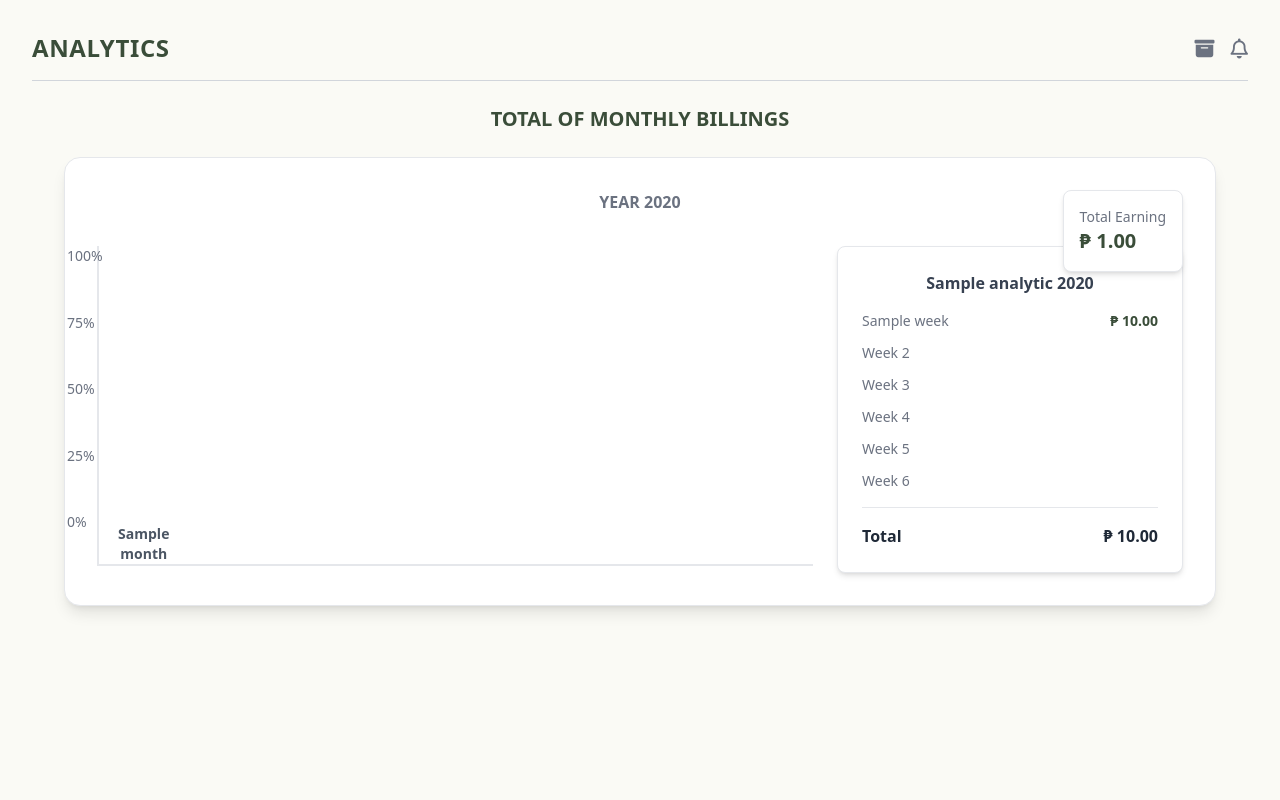
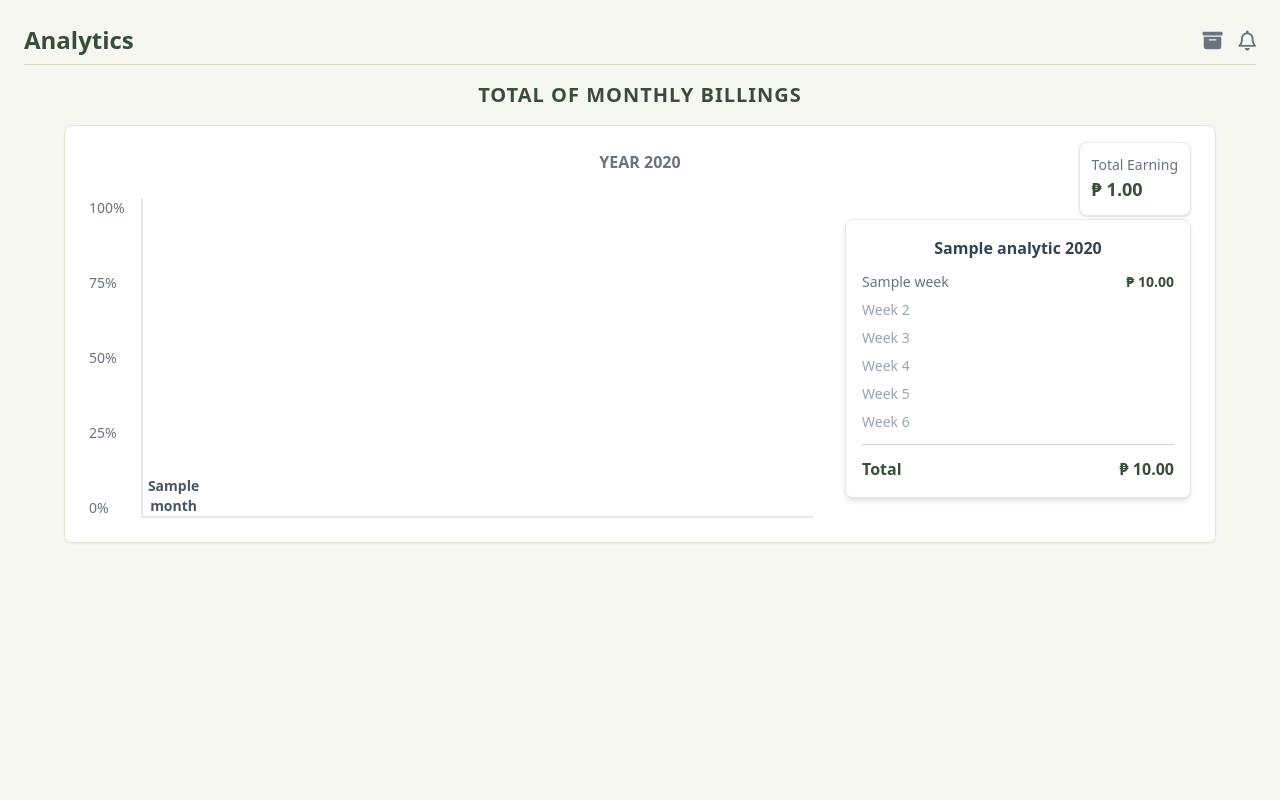
Before and after one commit to AlT4lR/CapstoneMalala, a Flask app: template Capstone/website/templates/analytics.html in a window 1280 px wide. Run offline with Flask 3, Linux system fonts and the light colour scheme; the template is opened without the code that fills it: most values are stand-ins (such as "Sample title", 1, 10 or a date in 2020); some libraries are stand-ins or nearby versions.

Commit message:
Version 1.8
- updated analytics design

```diff
--- a/Capstone/website/templates/analytics.html
+++ b/Capstone/website/templates/analytics.html
@@ -3,55 +3,87 @@
 {% block title %}DecoOffice - Analytics{% endblock %}
 
 {% block content %}
-<main class="flex-1 p-8 flex flex-col bg-[#fafaf5]">
-    <header class="flex justify-between items-center mb-6 border-b border-gray-300 pb-4">
-        <h2 class="text-2xl font-bold text-[#3a4d39] uppercase tracking-wide">Analytics</h2>
+<main class="flex-1 p-4 sm:p-6 flex flex-col bg-[#f6f7f1] text-[#3a4d39]">
+
+    <!-- Header -->
+    <header class="flex justify-between items-center mb-4 border-b border-[#d4d8c4] pb-2">
+        <h1 class="text-2xl font-bold">Analytics</h1>
         <div class="flex items-center gap-4">
-            <button class="text-gray-500 hover:text-gray-800" title="Archive"><i class="fa-solid fa-box-archive fa-lg"></i></button>
+            <a href="{{ url_for('main.archive') }}" class="text-gray-500 hover:text-[#3a4d39]" title="Archive">
+                <i class="fa-solid fa-box-archive fa-lg"></i>
+            </a>
             {% include "_notification_button.html" %}
         </div>
     </header>
 
-    <div class="flex-1 flex flex-col items-center">
-        <h3 class="text-xl font-bold text-[#3a4d39] uppercase mb-6">Total of Monthly Billings</h3>
-        <div class="w-full max-w-6xl bg-white p-8 rounded-2xl shadow-lg border border-gray-200 relative">
-            <div class="absolute top-8 right-8 bg-white p-4 rounded-lg shadow-md border">
+    <!-- Main Chart Section -->
+    <div class="flex-1 flex flex-col items-center gap-4">
+        <h2 class="text-xl font-bold uppercase tracking-wider">Total of Monthly Billings</h2>
+
+        <!-- Chart Container -->
+        <div class="w-full max-w-6xl bg-white p-6 rounded-lg shadow-sm border border-[#e1e4d5] relative">
+
+            <!-- Total Earning Box -->
+            <div class="absolute top-4 right-6 bg-white p-3 rounded-lg shadow border">
                 <p class="text-sm text-gray-500">Total Earning</p>
-                <p class="text-xl font-bold text-[#3a4d39]">₱ {{ "{:,.2f}".format(analytics_data.total_year_earning) }}</p>
+                <p class="text-lg font-bold text-[#3a4d39]">₱ {{ "{:,.2f}".format(analytics_data.total_year_earning) }}</p>
             </div>
-            <p class="text-center font-semibold text-gray-500 mb-8">YEAR {{ analytics_data.year }}</p>
-            <div class="grid grid-cols-12 gap-6">
-                <div class="col-span-8">
-                    <div class="flex h-80 items-end justify-between border-b-2 border-l-2 border-gray-200 pl-4 pr-2 relative">
-                        <div class="absolute -left-8 top-0 h-full flex flex-col justify-between text-sm text-gray-500" style="padding-bottom: 2rem;">
-                            <span>100%</span><span>75%</span><span>50%</span><span>25%</span><span>0%</span>
+
+            <p class="text-center font-semibold text-gray-500 mb-6">YEAR {{ analytics_data.year }}</p>
+
+            <div class="grid grid-cols-1 lg:grid-cols-3 gap-8">
+
+                <!-- Bar Chart Section -->
+                <div class="lg:col-span-2">
+                    <div class="flex h-80">
+                        <!-- Y-Axis Labels -->
+                        <div class="flex flex-col justify-between text-sm text-gray-500 pr-4">
+                            <span>100%</span>
+                            <span>75%</span>
+                            <span>50%</span>
+                            <span>25%</span>
+                            <span>0%</span>
                         </div>
-                        {% for month in analytics_data.chart_data %}
-                        <div class="w-1/12 text-center flex flex-col items-center">
-                            <div class="h-full w-8 bg-gray-200 rounded-t-md flex items-end">
-                                <div class="w-full bg-[#6f8a6e] rounded-t-md" style="height: '{{ month.percentage }}%';"></div>
+
+                        <!-- Bars -->
+                        <div class="w-full flex justify-between items-end border-b-2 border-l-2 border-gray-200 px-2">
+                            {% for month in analytics_data.chart_data %}
+                            <div class="w-[7%] text-center flex flex-col items-center">
+                                <div class="relative h-full w-full bg-gray-200 rounded-t-md">
+                                    <div class="absolute bottom-0 w-full bg-[#3a4d39] rounded-t-md {% if month.is_current_month %}border-2 border-black{% endif %}"
+                                         style="height: {{ month.percentage|safe }}%;">
+                                    </div>
+                                </div>
+                                <span class="mt-2 text-sm font-semibold text-gray-600 {% if month.is_current_month %}font-bold text-black{% endif %}">
+                                    {{ month.month_name }}
+                                </span>
                             </div>
-                            <span class="mt-2 text-sm font-semibold text-gray-600 {% if month.is_current_month %}border-b-2 border-black{% endif %}">{{ month.month_name }}</span>
+                            {% endfor %}
                         </div>
-                        {% endfor %}
                     </div>
                 </div>
-                <div class="col-span-4 self-center">
-                    <div class="bg-white p-6 rounded-lg shadow-md border">
-                        <h4 class="font-bold text-center text-gray-700 mb-4">{{ analytics_data.current_month_name }} {{ analytics_data.year }}</h4>
-                        <div class="space-y-3 text-sm">
+
+                <!-- Weekly Breakdown Section -->
+                <div class="lg:col-span-1 self-center">
+                    <div class="bg-white p-4 rounded-lg shadow-md border">
+                        <h4 class="font-bold text-center text-gray-700 mb-3">{{ analytics_data.current_month_name }} {{ analytics_data.year }}</h4>
+                        <div class="space-y-2 text-sm">
                             {% for week in analytics_data.weekly_breakdown %}
                             <div class="flex justify-between items-center">
                                 <span class="text-gray-500">{{ week.week }}</span>
                                 <span class="font-bold text-[#3a4d39]">₱ {{ "{:,.2f}".format(week.total) }}</span>
                             </div>
+                            {% else %}
+                            <div class="text-center text-gray-400 py-4">No data for this month.</div>
                             {% endfor %}
+
+                            <!-- Fill remaining week slots if needed for consistent height -->
                             {% for i in range(analytics_data.weekly_breakdown|length, 6) %}
-                             <div class="flex justify-between items-center"><span class="text-gray-500">Week {{ i + 1 }}</span></div>
+                             <div class="flex justify-between items-center h-5"><span class="text-gray-400">Week {{ i + 1 }}</span></div>
                             {% endfor %}
                         </div>
-                        <hr class="my-4">
-                        <div class="flex justify-between items-center font-bold">
+                        <hr class="my-3 border-gray-300">
+                        <div class="flex justify-between items-center font-bold text-base">
                             <span>Total</span>
                             <span>₱ {{ "{:,.2f}".format(analytics_data.current_month_total) }}</span>
                         </div>
```
